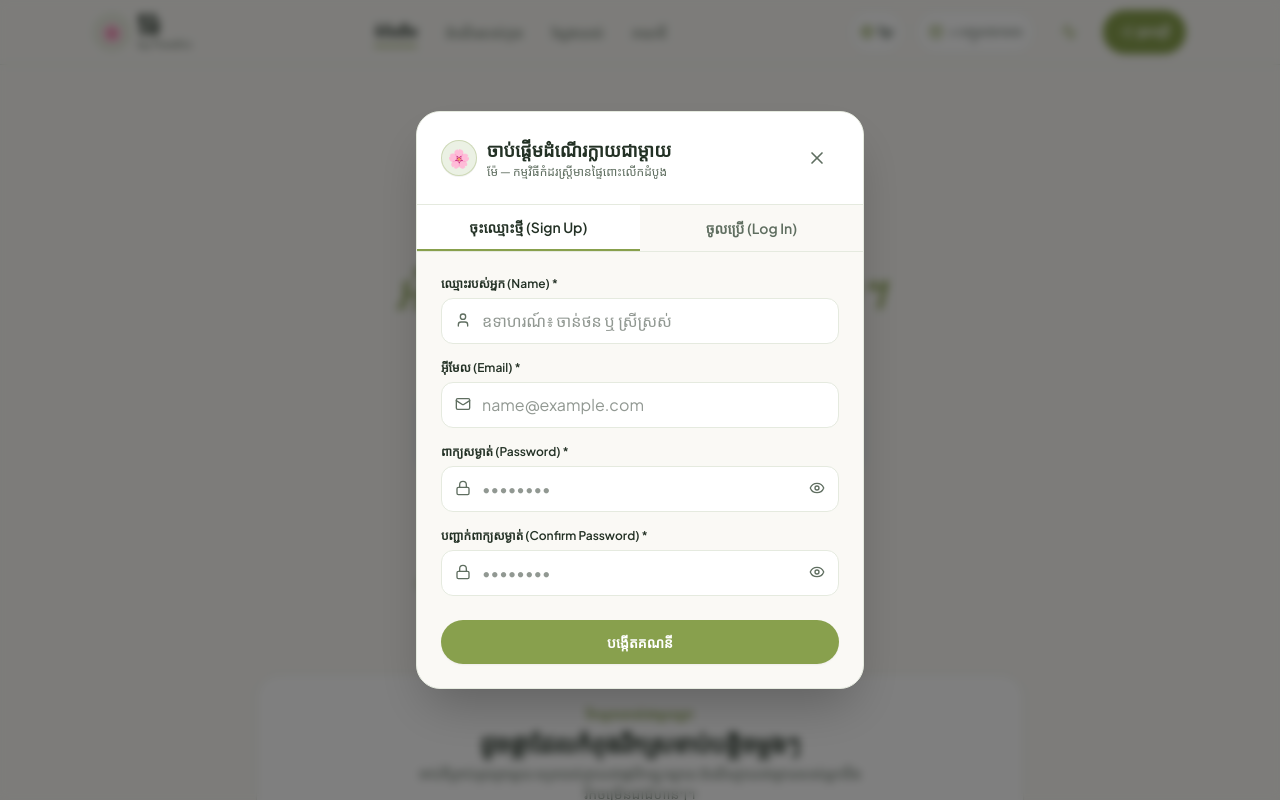
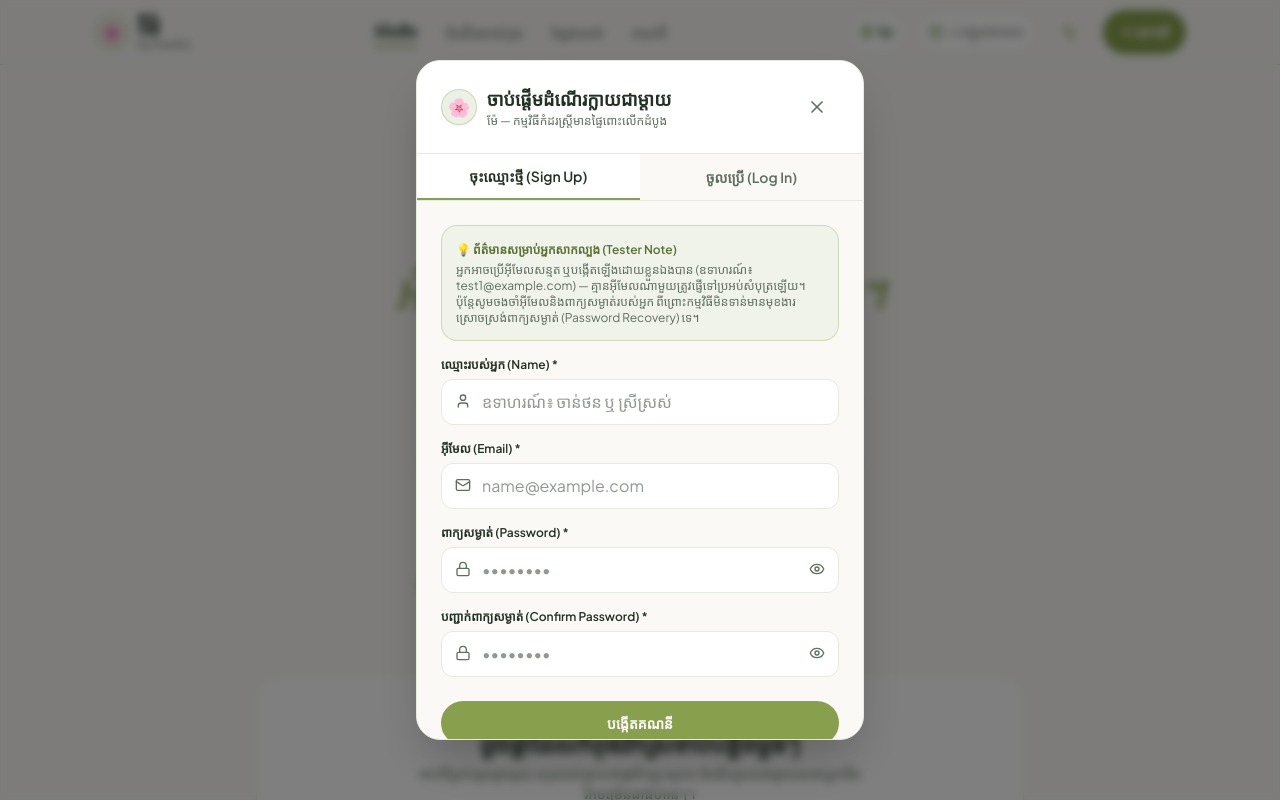
Before and after one commit to thearyt572-jpg/mae-app, a React (Vite) app: page / in a window 1280 px wide. Both pictures are taken after a click on the button "ចាប់ផ្ដើម 🌸". Shown: the top 800 px of the page. Built offline with nearby package versions, Linux system fonts and the light colour scheme; no server answers; the database is empty; a web font is replaced by a local one.

Commit message:
consent set up

```diff
--- a/src/components/AuthModal.tsx
+++ b/src/components/AuthModal.tsx
@@ -132,6 +132,19 @@ export const AuthModal: React.FC = () => {
 
         {/* Form Body - Scrollable with safe bottom padding */}
         <form onSubmit={handleSubmit} className="p-4 sm:p-6 space-y-4 overflow-y-auto flex-1 pb-[max(1.5rem,env(safe-area-inset-bottom))]">
+          {/* Helpful note for testers */}
+          <div className="p-3 sm:p-3.5 rounded-2xl bg-[#EBF1E4]/70 border border-[#88A04D]/30 text-xs text-[#233125] leading-relaxed">
+            <p className="font-semibold text-[#5C7034] mb-0.5">
+              💡 {t('ព័ត៌មានសម្រាប់អ្នកសាកល្បង (Tester Note)', 'Note for Testers')}
+            </p>
+            <p className="text-[11px] sm:text-xs text-[#5F6E60]">
+              {t(
+                'អ្នកអាចប្រើអ៊ីមែលសន្មត ឬបង្កើតឡើងដោយខ្លួនឯងបាន (ឧទាហរណ៍៖ test1@example.com) — គ្មានអ៊ីមែលណាមួយត្រូវផ្ញើទៅប្រអប់សំបុត្រឡើយ។ ប៉ុន្តែសូមចងចាំអ៊ីមែលនិងពាក្យសម្ងាត់របស់អ្នក ពីព្រោះកម្មវិធីមិនទាន់មានមុខងារស្រោចស្រង់ពាក្យសម្ងាត់ (Password Recovery) ទេ។',
+                'You can use a made-up email (e.g. test1@example.com) — nothing is ever sent to it. Please remember your email and password, as there is currently no password recovery.'
+              )}
+            </p>
+          </div>
+
           {errorMessage && (
             <div className="p-3 rounded-2xl bg-red-50 border border-red-200 text-xs text-red-700 flex items-center gap-2">
               <AlertCircle className="w-4 h-4 shrink-0" />
```
